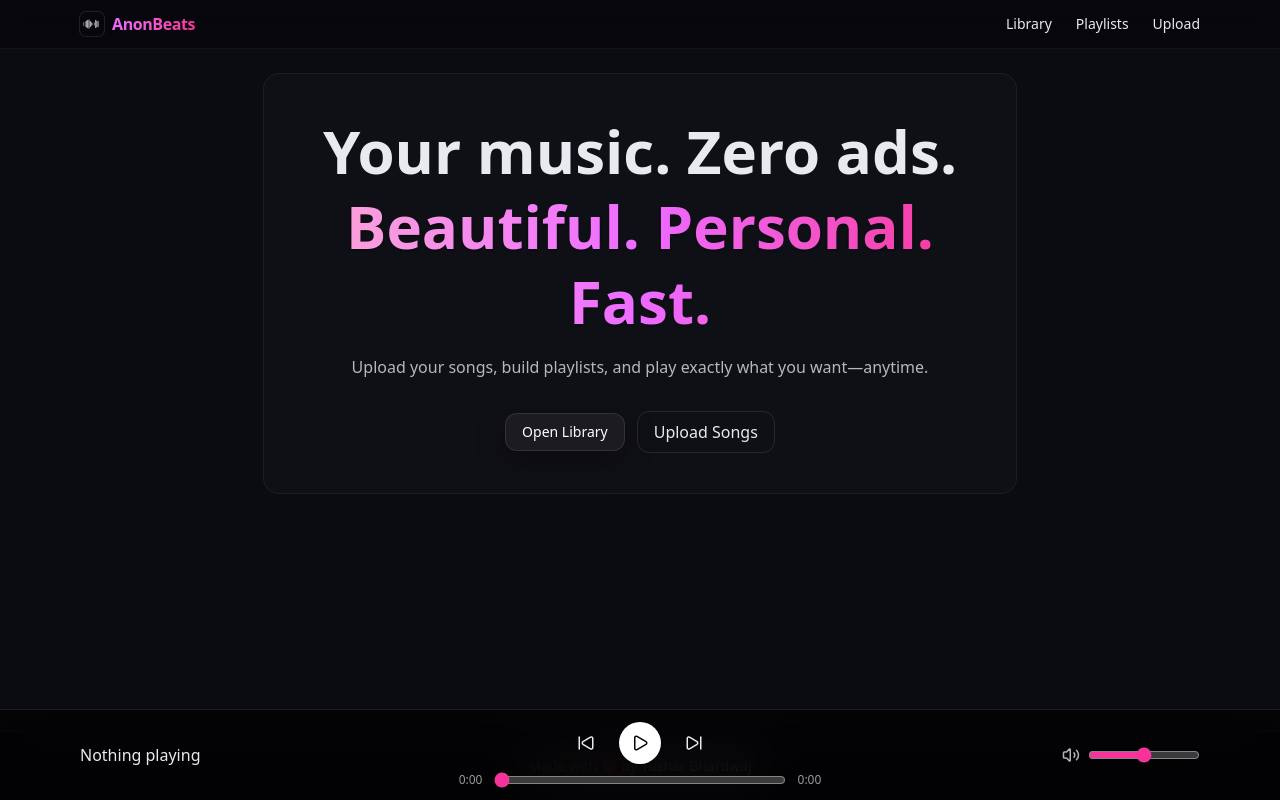
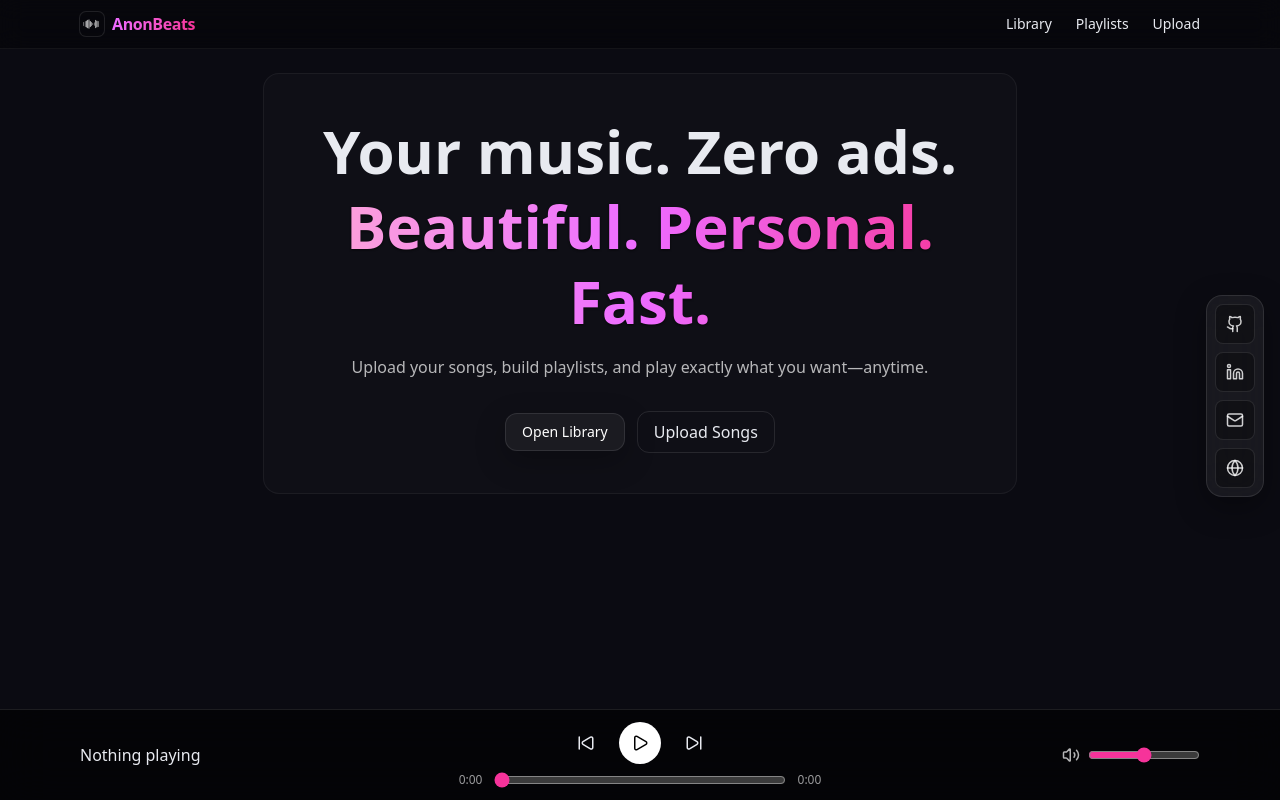
Before and after one commit to TuShArBhArDwA/AnonBeats, a Next.js app: page / in a window 1280 px wide. Built offline with nearby package versions, Linux system fonts and the light colour scheme.

Commit message:
added socials

```diff
--- a/src/app/layout.tsx
+++ b/src/app/layout.tsx
@@ -4,6 +4,7 @@ import Link from 'next/link';
 import Image from 'next/image';
 import { PlayerProvider } from '@/lib/player-context';
 import PlayerBar from '@/components/ui/PlayerBar';
+import SocialsBar from '@/components/SocialsBar';
 export const metadata: Metadata = {
   title: 'AnonBEATS',
   description: 'Your personal, ad-free music player',
@@ -34,17 +35,9 @@ export default function RootLayout({ children }: { children: React.ReactNode })
 
         <PlayerProvider>
           <main className="mx-auto max-w-6xl px-4 py-6 flex-1 pb-24">{children}</main>
+          <SocialsBar />
           <PlayerBar />
         </PlayerProvider>
-
-        <footer className="border-t border-white/10 bg-black/30 backdrop-blur-md">
-          <div className="mx-auto max-w-6xl px-4 py-6 text-sm text-white/70 text-center">
-            Made with <span aria-hidden="true">❤️</span> by{' '}
-            <a href="https://tushar-bhardwaj.vercel.app/" target="_blank" rel="noopener noreferrer" className="font-medium text-white hover:text-pink-400 hover:underline underline-offset-4">
-              Tushar Bhardwaj
-            </a>
-          </div>
-        </footer>
       </body>
     </html>
   );
--- /dev/null
+++ b/src/components/SocialsBar.tsx
@@ -0,0 +1,42 @@
+import Link from 'next/link';
+import { Github, Linkedin, Instagram, Globe, Mail, Twitter } from 'lucide-react';
+
+type Item = { href: string; label: string; Icon: React.ComponentType<{ size?: number; className?: string }> };
+
+const links: Item[] = [
+  // TODO: replace with your actual URLs
+  { href: 'https://github.com/TuShArBhArDwA', label: 'GitHub', Icon: Github },
+  { href: 'https://www.linkedin.com/in/bhardwajtushar2004/', label: 'LinkedIn', Icon: Linkedin },
+  { href: 'mailto:tusharbhardwaj2617@gmail.com', label: 'Email', Icon: Mail },
+  { href: 'https://tushar-bhardwaj.vercel.app/', label: 'Portfolio', Icon: Globe },
+];
+
+export default function SocialsBar() {
+  return (
+    <aside className="fixed right-4 top-1/2 -translate-y-1/2 z-40 hidden md:block">
+      <div className="rounded-2xl border border-white/10 bg-white/[0.06] backdrop-blur-xl p-2 shadow-[0_10px_30px_rgba(0,0,0,.35)]">
+        <div className="flex flex-col items-center gap-2">
+          {links.map(({ href, label, Icon }) => (
+            <Link
+              key={label}
+              href={href}
+              target="_blank"
+              rel="noopener noreferrer"
+              aria-label={label}
+              title={label}
+              className="group grid h-10 w-10 place-items-center rounded-lg border border-white/10 bg-black/30 text-white/80 transition
+                         hover:text-white hover:bg-white/15 hover:border-white/20"
+            >
+              <Icon size={18} className="transition-transform group-hover:scale-110" />
+            </Link>
+          ))}
+        </div>
+      </div>
+
+      {/* tiny vertical label */}
+      <div className="mt-2 flex items-center justify-center text-[10px] tracking-wider text-white/50">
+
+      </div>
+    </aside>
+  );
+}
```
